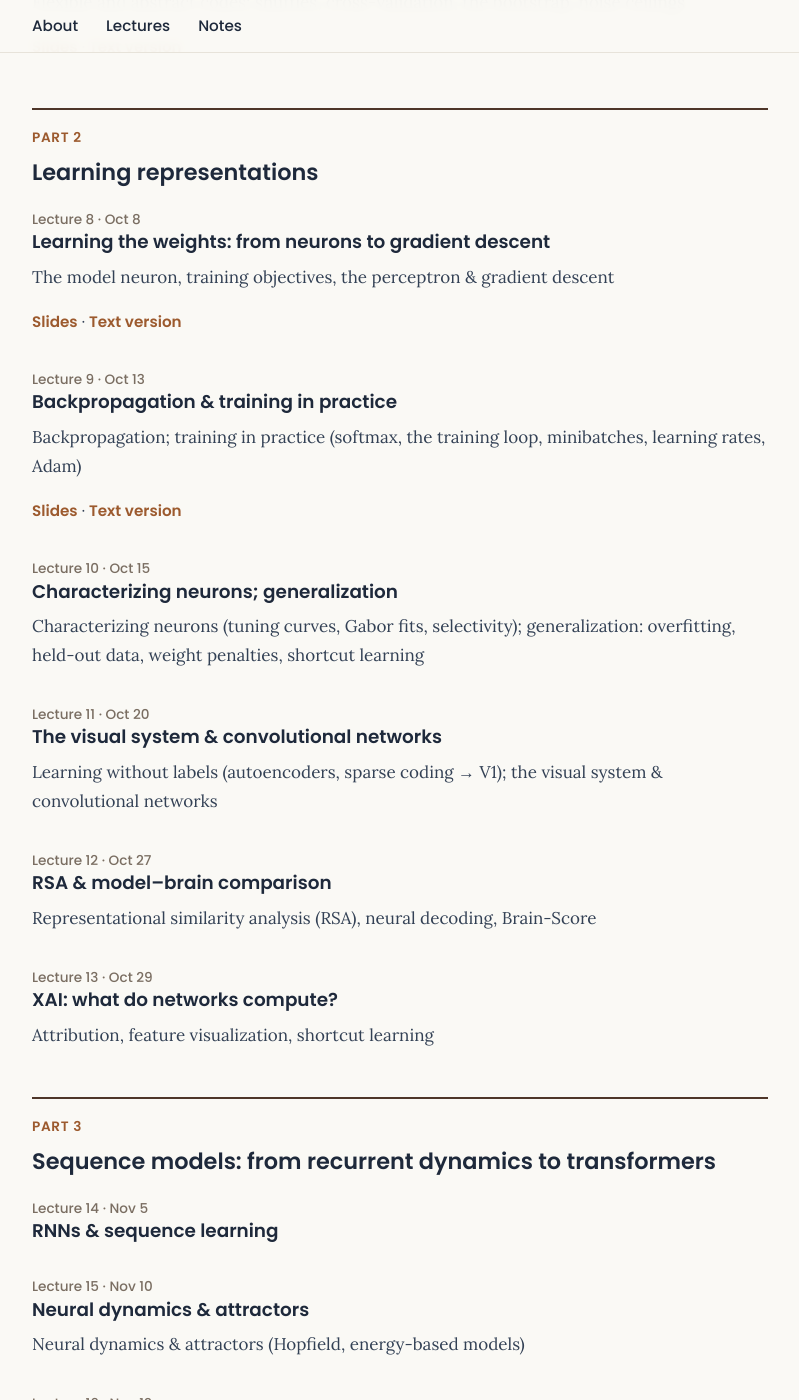
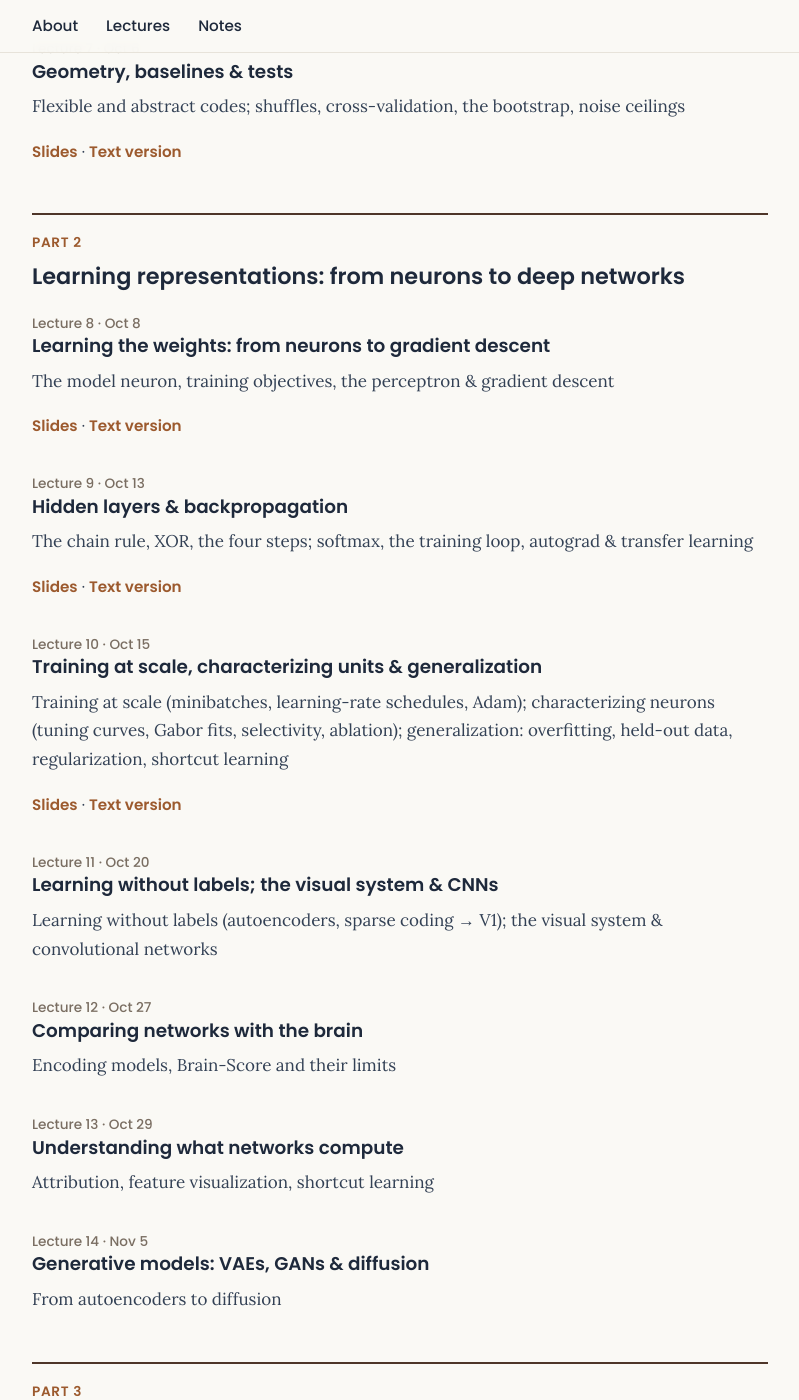
Before and after one commit to tserre/tserre.github.io, a Jekyll site: the page built from cpsy1291/index.html, in a window 1280 px wide and 1400 px high, scrolled down 2254 px. Shown: the whole window, without its empty margins (240-1039 px from the left). Built offline with Jekyll 4.4.1, drawn with Linux system fonts in a browser that asks for light colours; some of the changed text lies outside the part shown.

Commit message:
CPSY 1291: sync lecture list with the revised course outline

```diff
--- a/_data/cpsy1291.yml
+++ b/_data/cpsy1291.yml
@@ -1,9 +1,8 @@
 # Generated by scripts/sync_cpsy1291_lectures.py; do not edit by hand.
 themes:
-  - { n: 1, title: "Representational spaces" }
-  - { n: 2, title: "Learning representations" }
-  - { n: 3, title: "Sequence models: from recurrent dynamics to transformers" }
-  - { n: 4, title: "Generative models & frontiers" }
+  - { n: 1, title: "Describing representations: spaces, similarity & geometry" }
+  - { n: 2, title: "Learning representations: from neurons to deep networks" }
+  - { n: 3, title: "Dynamics, sequences & world models" }
 lectures:
   - n: 0
     date: 2026-09-10
@@ -15,14 +14,14 @@
     date: 2026-09-15
     theme: 1
     title: "Representations, spaces & metrics"
-    topics: "Vectors, bases, dot products, distances & the metric axioms"
+    topics: "Images, neurons and networks as vectors; noisy responses and averaging; the response matrix and the RDM"
     slides: "https://serre-lab.github.io/CPSY1291-2026/slides/L01_representations-spaces-metrics.html"
     text: "https://serre-lab.github.io/CPSY1291-2026/slides/L01_representations-spaces-metrics-reading.html"
   - n: 2
     date: 2026-09-17
     theme: 1
-    title: "Patterns, similarity & MDS"
-    topics: "Patterns, similarity & multidimensional scaling (MDS)"
+    title: "Similarity, MDS & comparing RDMs"
+    topics: "Similarity and distance measures (Euclidean, cosine, correlation; the metric axioms); multidimensional scaling (MDS) & Shepard's law; comparing RDMs"
     slides: "https://serre-lab.github.io/CPSY1291-2026/slides/L02_mds-similarity.html"
     text: "https://serre-lab.github.io/CPSY1291-2026/slides/L02_mds-similarity-reading.html"
   - n: 3
@@ -36,13 +35,14 @@
     date: 2026-09-24
     theme: 1
     title: "Nonlinear dimensionality reduction"
-    topics: "t-SNE & UMAP"
+    topics: "Isomap, t-SNE & UMAP"
     slides: "https://serre-lab.github.io/CPSY1291-2026/slides/L04_tsne-umap.html"
     text: "https://serre-lab.github.io/CPSY1291-2026/slides/L04_tsne-umap-reading.html"
   - n: 5
     date: 2026-09-29
     theme: 1
     title: "Geometry of neural representations"
+    topics: "Dimensionality (rank, participation ratio, power-law spectra) & linear readouts"
     slides: "https://serre-lab.github.io/CPSY1291-2026/slides/L05_geometry-neural-representations.html"
     text: "https://serre-lab.github.io/CPSY1291-2026/slides/L05_geometry-neural-representations-reading.html"
   - n: 6
@@ -69,53 +69,57 @@
   - n: 9
     date: 2026-10-13
     theme: 2
-    title: "Backpropagation & training in practice"
-    topics: "Backpropagation; training in practice (softmax, the training loop, minibatches, learning rates, Adam)"
+    title: "Hidden layers & backpropagation"
+    topics: "The chain rule, XOR, the four steps; softmax, the training loop, autograd & transfer learning"
     slides: "https://serre-lab.github.io/CPSY1291-2026/slides/L09_backprop-training.html"
     text: "https://serre-lab.github.io/CPSY1291-2026/slides/L09_backprop-training-reading.html"
   - n: 10
     date: 2026-10-15
     theme: 2
-    title: "Characterizing neurons; generalization"
-    topics: "Characterizing neurons (tuning curves, Gabor fits, selectivity); generalization: overfitting, held-out data, weight penalties, shortcut learning"
+    title: "Training at scale, characterizing units & generalization"
+    topics: "Training at scale (minibatches, learning-rate schedules, Adam); characterizing neurons (tuning curves, Gabor fits, selectivity, ablation); generalization: overfitting, held-out data, regularization, shortcut learning"
+    slides: "https://serre-lab.github.io/CPSY1291-2026/slides/L10_generalization.html"
+    text: "https://serre-lab.github.io/CPSY1291-2026/slides/L10_generalization-reading.html"
   - n: 11
     date: 2026-10-20
     theme: 2
-    title: "The visual system & convolutional networks"
+    title: "Learning without labels; the visual system & CNNs"
     topics: "Learning without labels (autoencoders, sparse coding → V1); the visual system & convolutional networks"
   - n: 12
     date: 2026-10-27
     theme: 2
-    title: "RSA & model–brain comparison"
-    topics: "Representational similarity analysis (RSA), neural decoding, Brain-Score"
+    title: "Comparing networks with the brain"
+    topics: "Encoding models, Brain-Score and their limits"
   - n: 13
     date: 2026-10-29
     theme: 2
-    title: "XAI: what do networks compute?"
+    title: "Understanding what networks compute"
     topics: "Attribution, feature visualization, shortcut learning"
   - n: 14
     date: 2026-11-05
-    theme: 3
-    title: "RNNs & sequence learning"
+    theme: 2
+    title: "Generative models: VAEs, GANs & diffusion"
+    topics: "From autoencoders to diffusion"
   - n: 15
     date: 2026-11-10
     theme: 3
-    title: "Neural dynamics & attractors"
-    topics: "Neural dynamics & attractors (Hopfield, energy-based models)"
+    title: "RNNs, sequences & decisions"
+    topics: "Backprop through time, leaky units, evidence accumulation in a decision task; LSTMs & GRUs"
   - n: 16
     date: 2026-11-12
     theme: 3
-    title: "Attention & the transformer"
+    title: "Neural dynamics & attractors"
+    topics: "Neural dynamics & attractors (Hopfield, energy-based models)"
   - n: 17
     date: 2026-11-17
     theme: 3
-    title: "LLMs, scaling & self-supervised learning"
+    title: "Attention & the transformer"
   - n: 18
     date: 2026-11-19
-    theme: 4
-    title: "Generative models: VAEs, GANs & diffusion"
-    topics: "From autoencoders to diffusion"
+    theme: 3
+    title: "LLMs, self-supervised learning & predictive coding"
+    topics: "Large language models & scaling; self-supervised learning; predictive coding"
   - n: 19
     date: 2026-11-24
-    theme: 4
+    theme: 3
     title: "World models & frontiers of NeuroAI"
```
